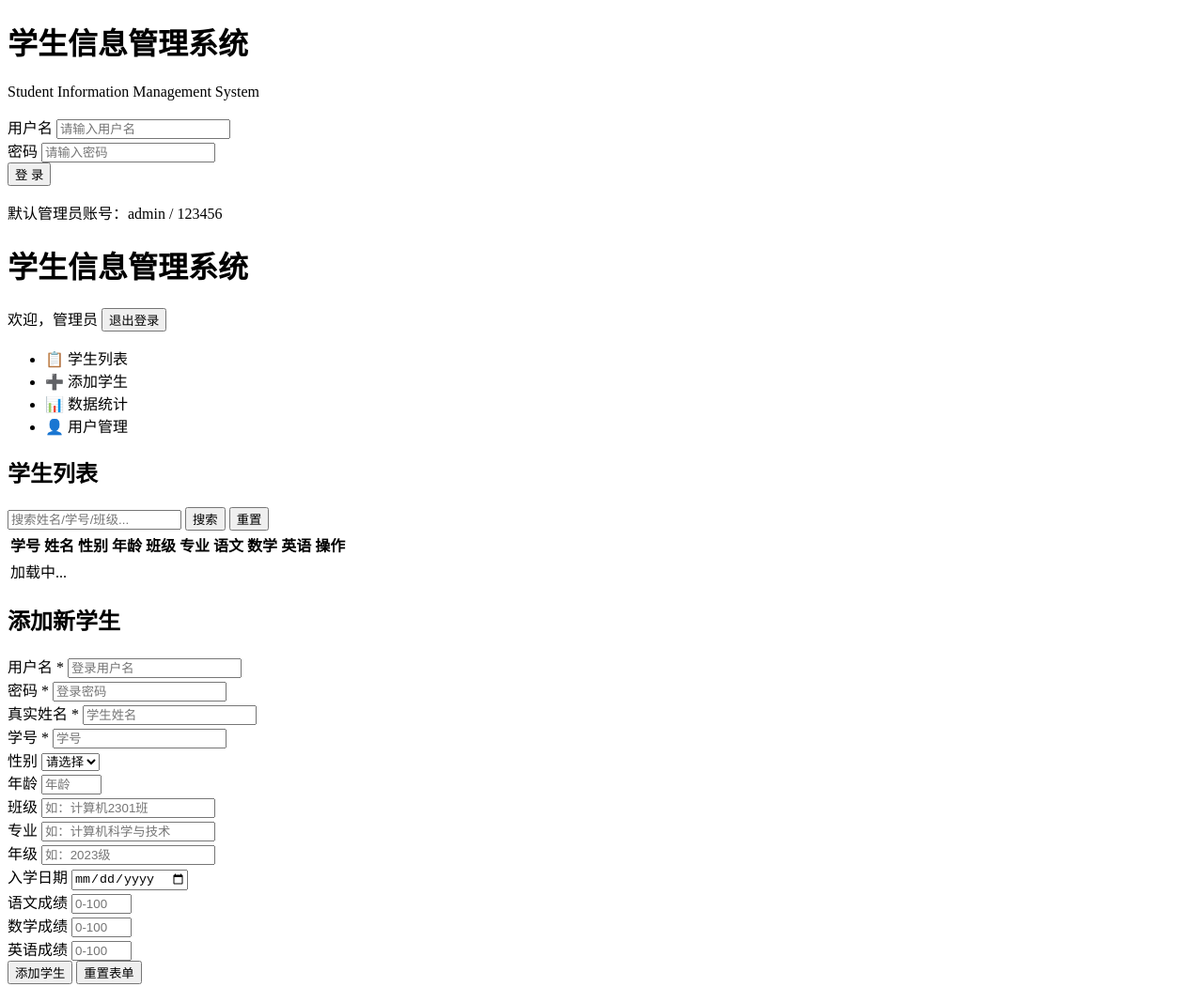
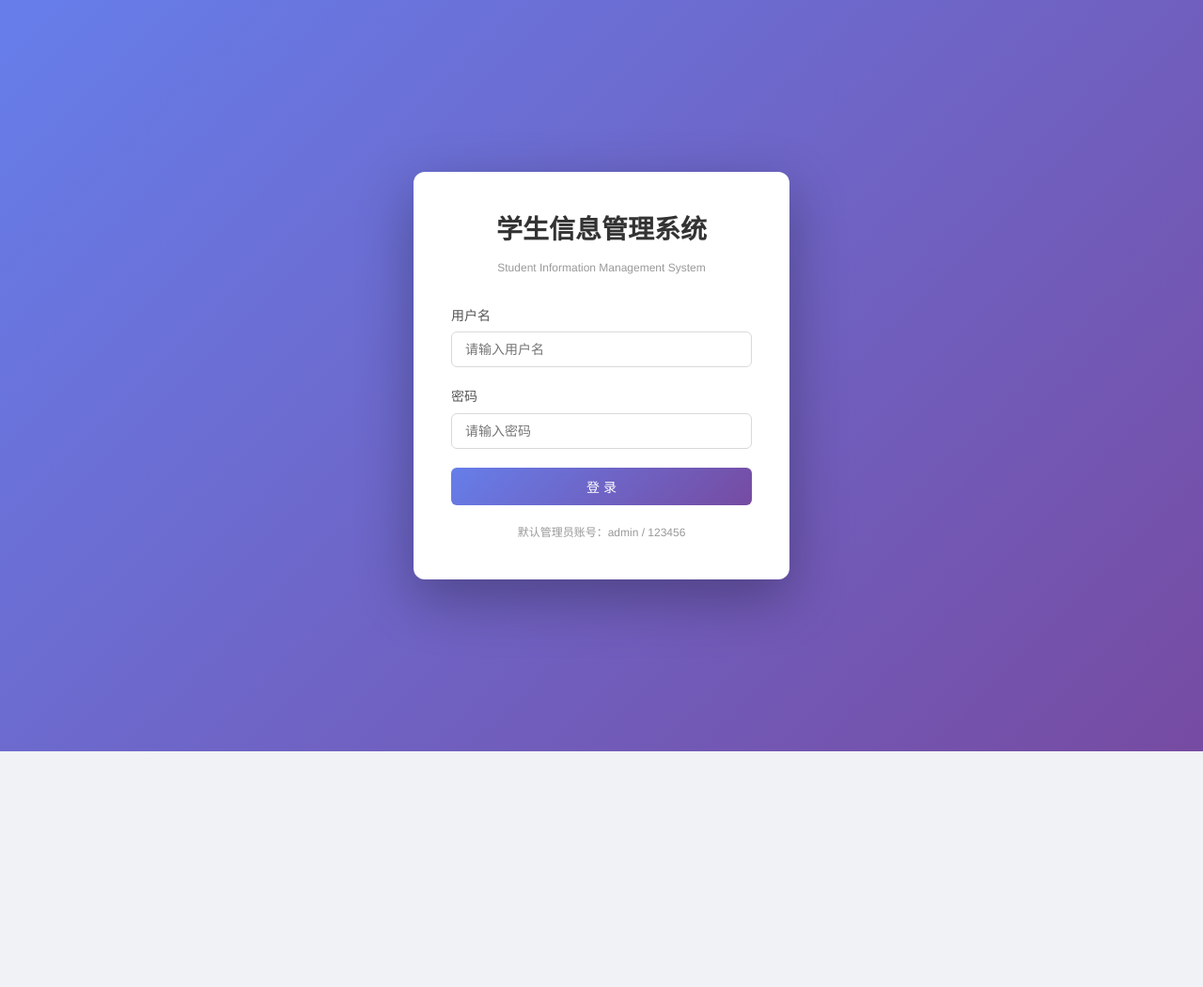
Before and after one commit to April389/student-system, a website: page docs/index.html in a window 1280 px wide. Shown: the top 1051 px of the page at 94% size. After the commit the page ends 800 px from the top, so only its background shows below. Drawn offline with nearby package versions, Linux system fonts and the light colour scheme; the site is published under a folder, as on GitHub Pages, so addresses that start at the root find nothing.

Commit message:
fix: 改 index.html 路径为相对路径（适配 GitHub Pages /docs）

```diff
--- a/docs/index.html
+++ b/docs/index.html
@@ -5,7 +5,7 @@
     <meta name="viewport" content="width=device-width, initial-scale=1.0">
     <title>学生信息管理系统</title>
     <!-- 引入 CSS 样式文件 -->
-    <link rel="stylesheet" href="/static/css/style.css">
+    <link rel="stylesheet" href="css/style.css">
     <!--
         运行时配置后端 API 地址（独立部署场景）
         ===========================================
@@ -413,7 +413,7 @@
     <!-- Axios CDN（HTTP 请求库，连接前后端） -->
     <script src="https://cdn.jsdelivr.net/npm/axios/dist/axios.min.js"></script>
     <!-- 自定义 JS 文件 -->
-    <script src="/static/js/api.js"></script>
-    <script src="/static/js/app.js"></script>
+    <script src="js/api.js"></script>
+    <script src="js/app.js"></script>
 </body>
 </html>
```
Also changed, not shown: static/index.html (+3 -3 lines).
